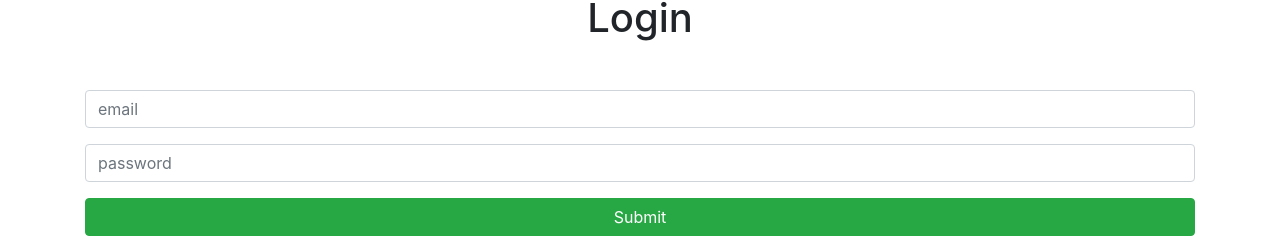
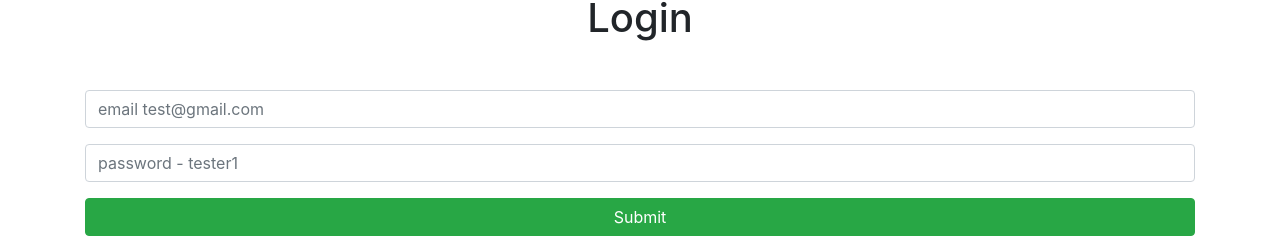
Before and after one commit to Gearoid76/Pernstack, a React (Create React App) app in the folder frontend/: page /login in a window 1280 px wide. Shown: the part 459-697 px from the top of the page. Built offline with nearby package versions, Linux system fonts and the light colour scheme; no server answers.

Commit message:
added extra data to README.md

```diff
--- a/frontend/src/components/Login.js
+++ b/frontend/src/components/Login.js
@@ -57,7 +57,7 @@ const Login = ({ setAuth }) => {
                     <input
                         type="email"
                         name="email"
-                        placeholder="email"
+                        placeholder="email test@gmail.com"
                         className ="form-control my-3"
                         value={email}
                         onChange={e => onChange(e)}
@@ -66,7 +66,7 @@ const Login = ({ setAuth }) => {
                         type="text"
                         name="password"
                         id="pass"
-                        placeholder="password"
+                        placeholder="password - tester1"
                         className ="form-control my-3"
                         value={password}
                         onChange={e => onChange(e)}
```
Also changed, not shown: 1 other file (tests, documents, lock files or other folders).
